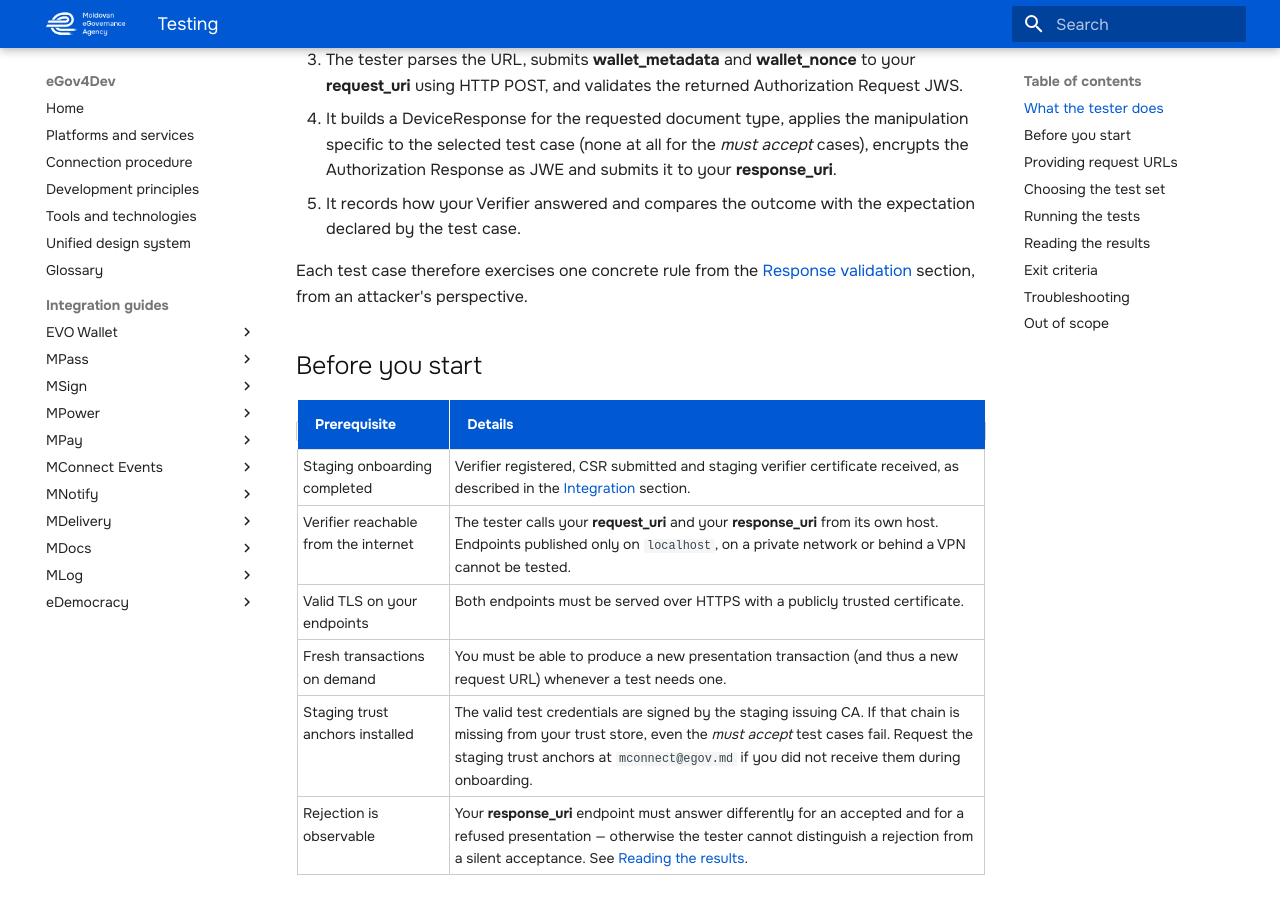
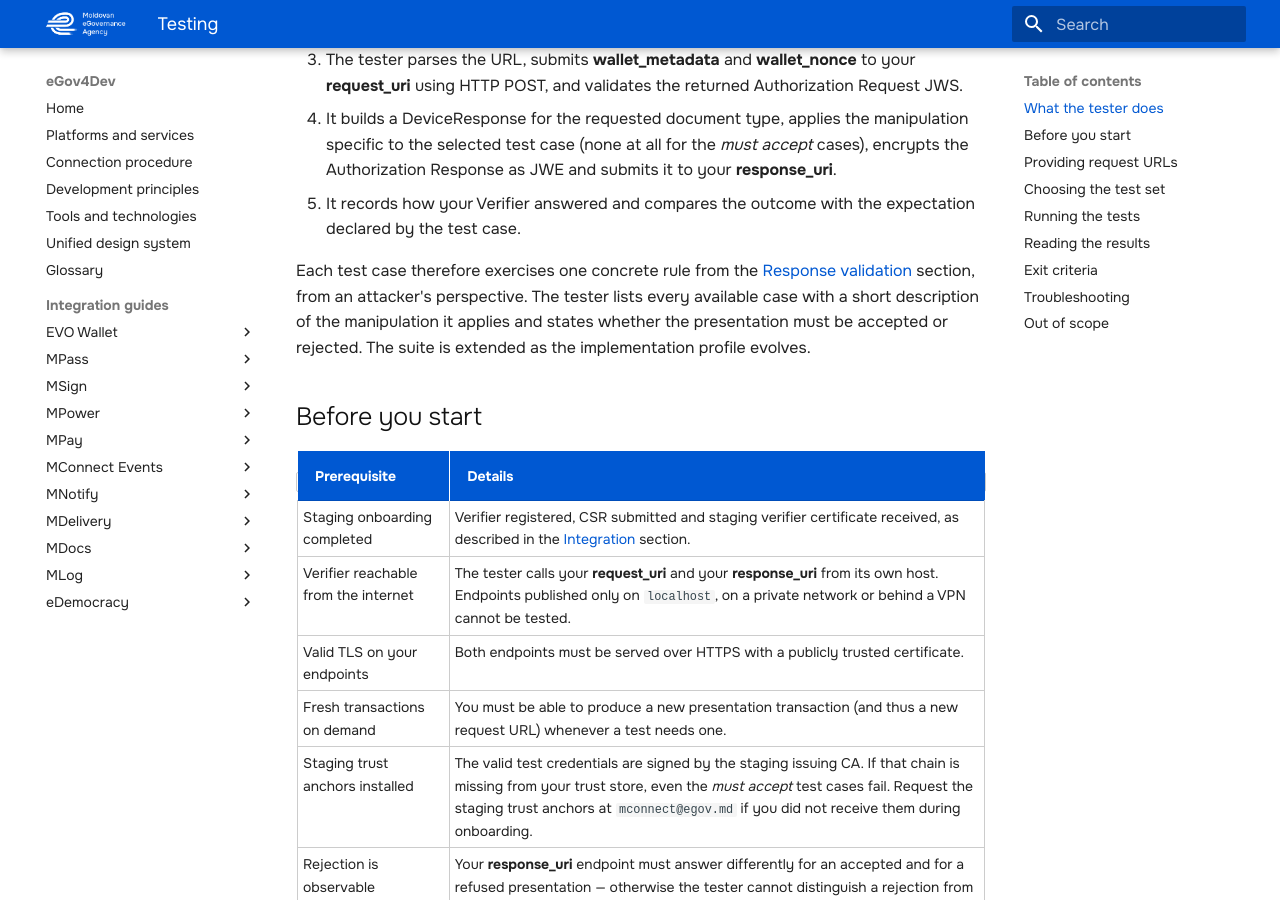
Before and after one commit to egov-moldova/egov4dev, an MkDocs documentation site: the page built from docs/guides/evo-wallet/testing.md, in a window 1280 px wide and 900 px high, scrolled down 785 px. Built offline with MkDocs 1.6.1 and Material for MkDocs 9.7.7, drawn with Linux system fonts in a browser that asks for light colours; some of the changed text lies outside the part shown.

Commit message:
Publishing Wallet Relying Party testing guide

```diff
--- a/docs/guides/evo-wallet/testing.md
+++ b/docs/guides/evo-wallet/testing.md
@@ -16,7 +16,7 @@
 4. It builds a DeviceResponse for the requested document type, applies the manipulation specific to the selected test case (none at all for the *must accept* cases), encrypts the Authorization Response as JWE and submits it to your **response_uri**.
 5. It records how your Verifier answered and compares the outcome with the expectation declared by the test case.
 
-Each test case therefore exercises one concrete rule from the [Response validation](validation.md) section, from an attacker's perspective.
+Each test case therefore exercises one concrete rule from the [Response validation](validation.md) section, from an attacker's perspective. The tester lists every available case with a short description of the manipulation it applies and states whether the presentation must be accepted or rejected. The suite is extended as the implementation profile evolves.
 
 ## Before you start
 
@@ -76,7 +76,7 @@
 | Stage | Requirement |
 | --- | --- |
 | Minimum bar | All **core tests** pass. |
-| Full conformance | All **tests** pass, with the online set executed against a Verifier that can reach the tester's host. |
+| Full conformance | Every case of the **All tests** set passes, with the online cases executed against a Verifier that can reach the tester's host. |
 | Reporting | Once the run is complete, send the results to `mconnect@egov.md` together with your staging Verifier identifier. Detailed instructions for the production environment are provided afterwards, as described in the [Integration](integration.md) section. |
 
 ## Troubleshooting
@@ -84,7 +84,7 @@
 | Symptom | Probable cause |
 | --- | --- |
 | Every case ends in **Tester error** | The request URL was already consumed or has expired, your **request_uri** is not reachable from the internet, or the returned Authorization Request is not a valid JWS as described in the [Protocol](protocol.md) section. |
-| Test 1 fails while the *must reject* cases pass | Your Verifier refuses the valid presentation as well. Usually the staging trust anchor is missing from your trust store, or a validation rule is applied more strictly than the specification requires. |
+| The *must accept* case fails while the *must reject* cases pass | Your Verifier refuses the valid presentation as well. Usually the staging trust anchor is missing from your trust store, or a validation rule is applied more strictly than the specification requires. |
 | Most *must reject* cases fail | Your **response_uri** endpoint most likely answers every submission with the same success response, so the tester reads a rejection as an acceptance, or the DeviceResponse is not validated at all before the transaction is marked as succeeded. |
 | Online cases fail while all the rest pass | Your Verifier cannot reach `wallet.staging.egov.md`, outbound HTTP is blocked by a proxy or firewall, or status list, OCSP and CRL retrieval is not implemented. |
 | Only the status list cases fail | Status List CWT retrieval, content negotiation (`Accept: application/statuslist+cwt`) or signature verification is missing. See [Status List validation](validation.md#status-list-validation). |
--- a/mkdocs.yml
+++ b/mkdocs.yml
@@ -18,8 +18,8 @@
           - Format: guides/evo-wallet/format.md
           - Response validation: guides/evo-wallet/validation.md
           - Examples: guides/evo-wallet/examples.md
-          - Demo verifier: guides/evo-wallet/demoverifierbnm.md
           - Testing: guides/evo-wallet/testing.md
+          - Demo Verifier: guides/evo-wallet/demoverifierbnm.md
       - MPass:
           - Overview: guides/mpass/index.md
           - Connection steps: guides/mpass/process.md
```
Also changed, not shown: docs/guides/evo-wallet/index.md (+1 -1 lines), docs/guides/evo-wallet/integration.md (+1 -1 lines).
